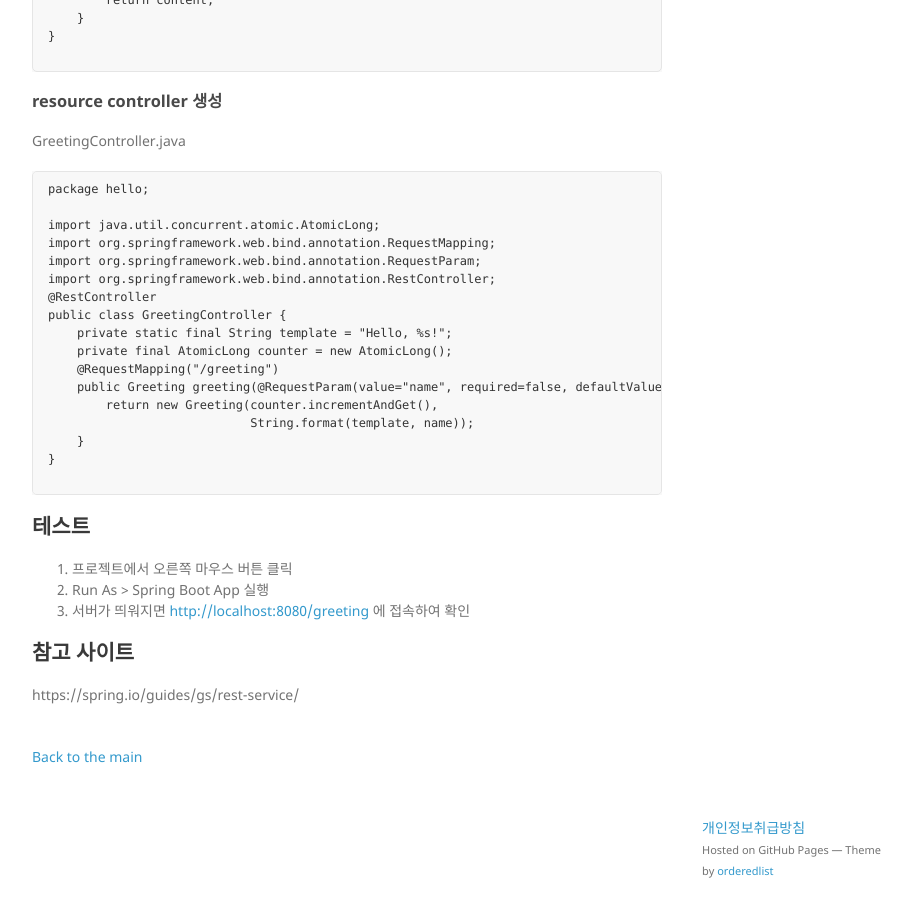
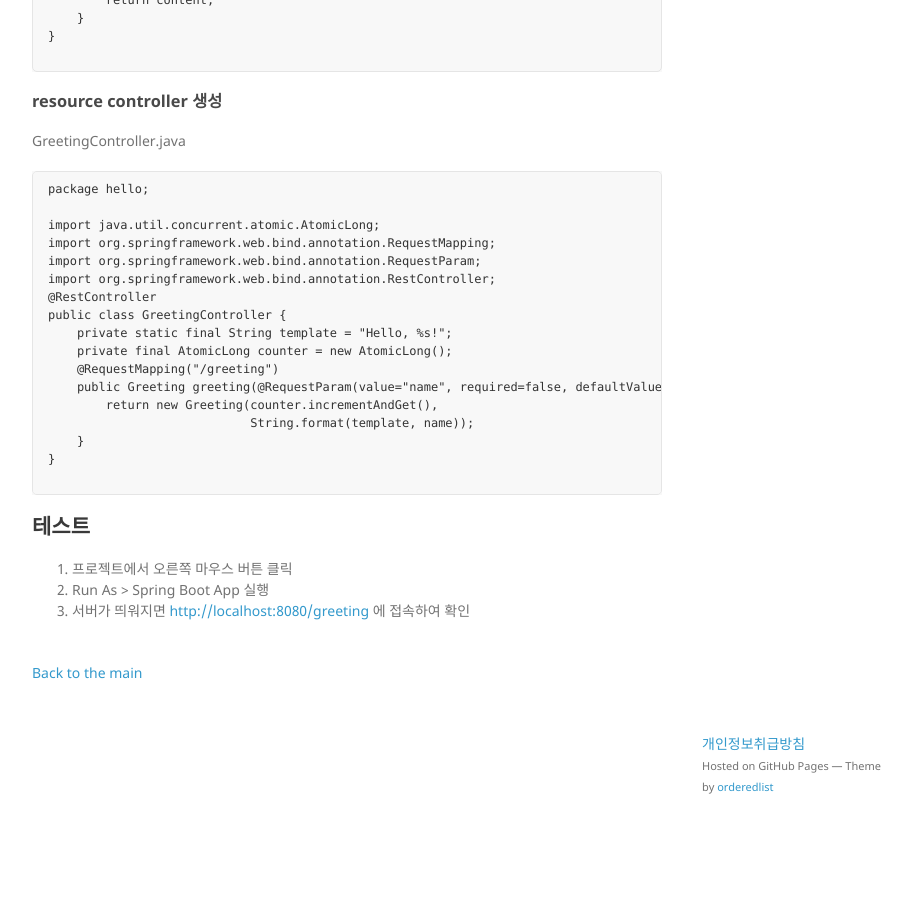
Before and after one commit to indexall/indexall.github.io, a Jekyll site: the page built from _posts/2017-04-18-spring-helloworld-rest-example.md, in a window 1280 px wide and 900 px high, scrolled down 1167 px. Shown: the whole window, without its empty margins (178-1090 px from the left). Built offline with Jekyll 4.4.1, drawn with Linux system fonts in a browser that asks for light colours; after the commit the page ends 1983 px from its top, so only the background shows below that.

Commit message:
Update 2017-04-18-spring-helloworld-rest-example.md

```diff
--- a/_posts/2017-04-18-spring-helloworld-rest-example.md
+++ b/_posts/2017-04-18-spring-helloworld-rest-example.md
@@ -85,7 +85,3 @@ public class GreetingController {
 1. 프로젝트에서 오른쪽 마우스 버튼 클릭
 2. Run As > Spring Boot App 실행
 3. 서버가 띄워지면 [http://localhost:8080/greeting](http://localhost:8080/greeting) 에 접속하여 확인
-
-
-## 참고 사이트
-https://spring.io/guides/gs/rest-service/
```
